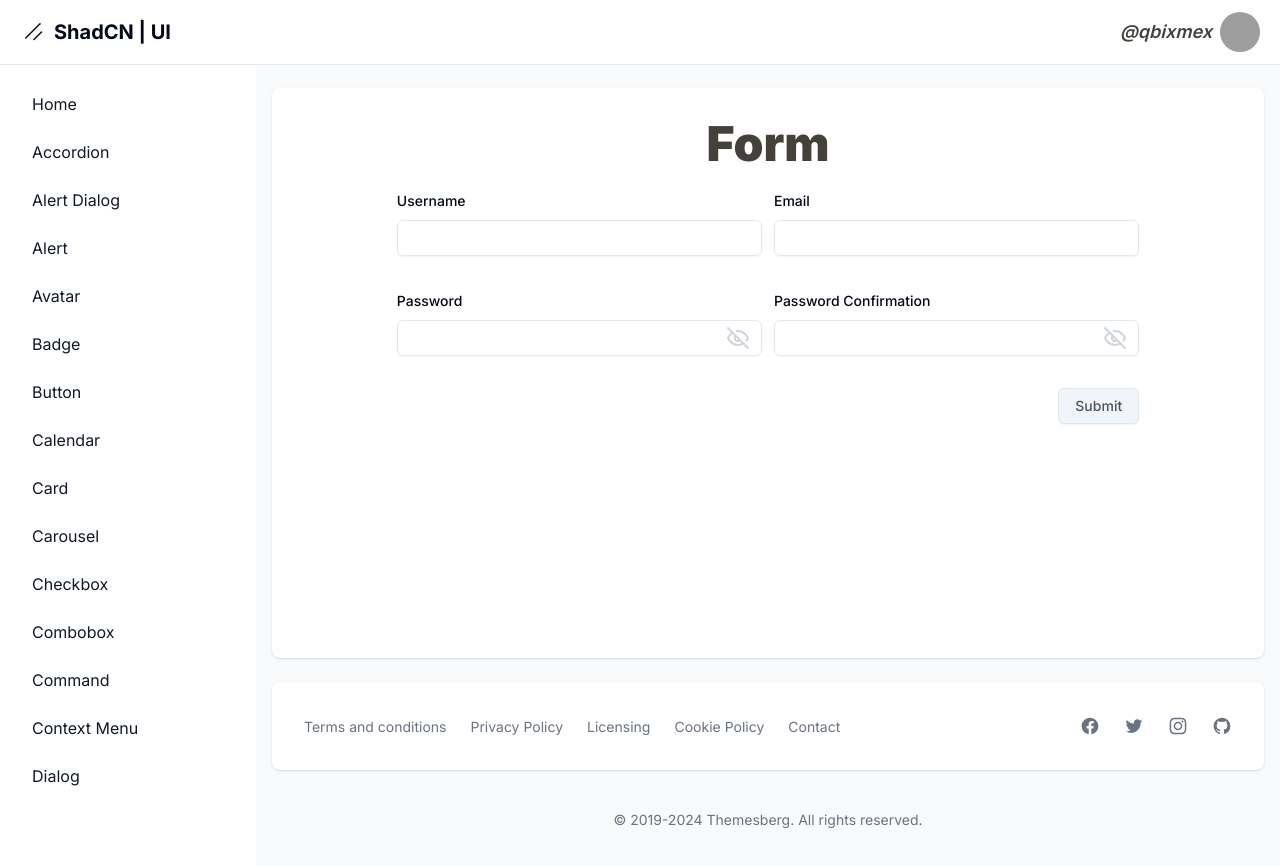
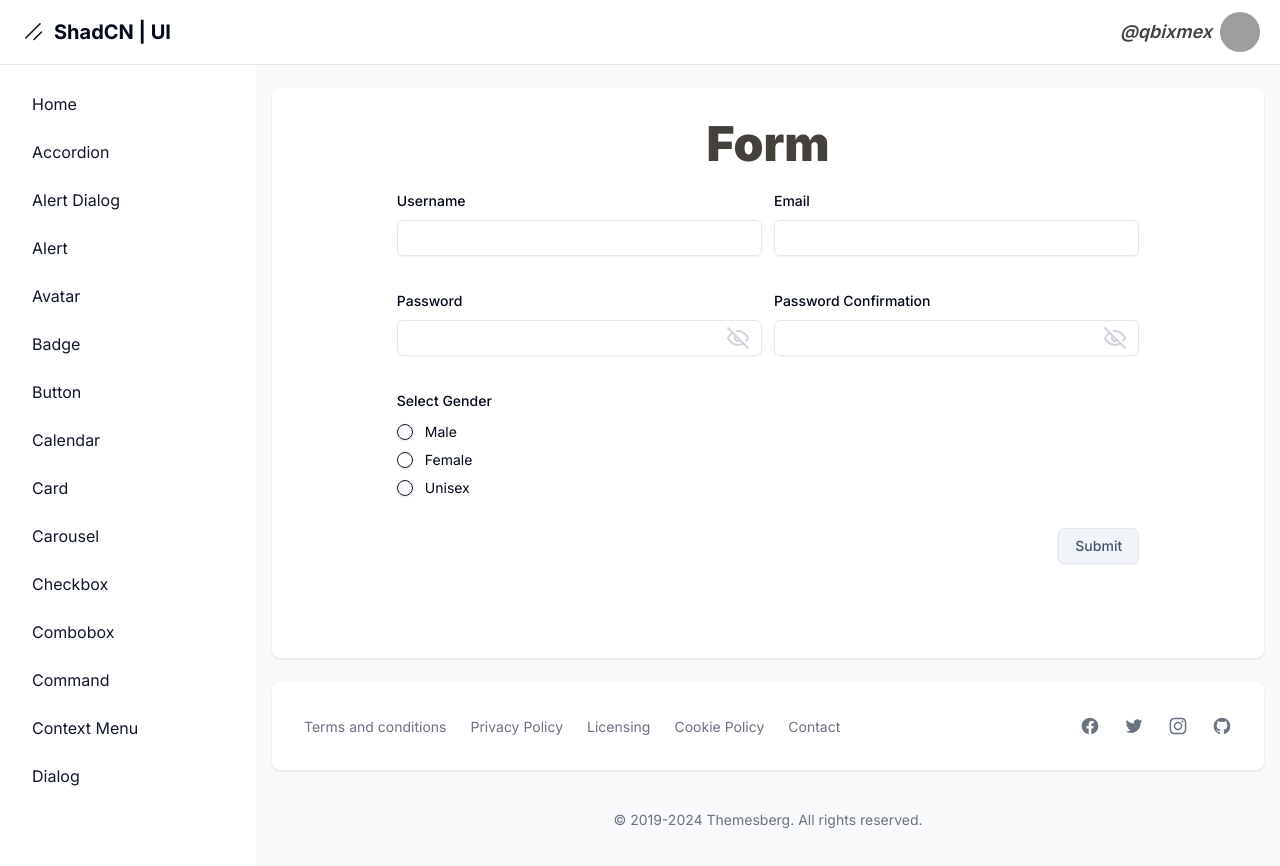
Before and after one commit to qbixmex/shadcn, a Next.js app: page /dashboard/form in a window 1280 px wide. Shown: the top 866 px of the page. Built offline with nearby package versions, Linux system fonts and the light colour scheme; grey boxes are pictures that could not be loaded.

Commit message:
form-radio-group

```diff
--- a/package.json
+++ b/package.json
@@ -1,6 +1,6 @@
 {
   "name": "shadcd-dashboard",
-  "version": "0.28.0",
+  "version": "0.28.1",
   "private": true,
   "scripts": {
     "dev": "next dev",
--- a/src/modules/form/form.component.tsx
+++ b/src/modules/form/form.component.tsx
@@ -10,12 +10,16 @@
 import { Title } from "../components";
 import { Button } from "@/components/ui/button";
 import { EyeIcon, EyeOffIcon } from "lucide-react";
+import { RadioGroup, RadioGroupItem } from "@/components/ui/radio-group"
 
 const formSchema = z.object({
   username: z.string().min(2).max(10),
   email: z.string().email(),
   password: z.string().min(6).max(20),
   passwordConfirmation: z.string().min(6).max(20),
+  gender: z.enum(["male", "female", "unisex"], {
+    message: "Select gender clouting.",
+  }),
 }).refine(data => data.password === data.passwordConfirmation, {
   message: "Password Confirmation does't match !",
   path: ["passwordConfirmation"],
@@ -29,7 +33,7 @@
       username: "",
       email: "",
       password: "",
-      passwordConfirmation: ""
+      passwordConfirmation: "",
     },
   });
 
@@ -131,6 +135,55 @@
                 )}
               />
             </div>
+            <div>
+              <FormField
+                control={form.control}
+                name="gender"
+                render={({ field }) => (
+                  <FormItem className="space-y-3">
+                    <FormLabel>Select Gender</FormLabel>
+                    <FormControl>
+                      <RadioGroup
+                        onValueChange={field.onChange}
+                        defaultValue={field.value}
+                        className="flex flex-col space-y-1"
+                      >
+
+                        {/* MALE */}
+                        <FormItem className="flex items-center space-x-3 space-y-0">
+                          <FormControl>
+                            <RadioGroupItem value="male" />
+                          </FormControl>
+                          <FormLabel className="font-normal">
+                            Male
+                          </FormLabel>
+                        </FormItem>
+
+                        {/* FEMALE */}
+                        <FormItem className="flex items-center space-x-3 space-y-0">
+                          <FormControl>
+                            <RadioGroupItem value="female" />
+                          </FormControl>
+                          <FormLabel className="font-normal">
+                            Female
+                          </FormLabel>
+                        </FormItem>
+
+                        {/* UNISEX */}
+                        <FormItem className="flex items-center space-x-3 space-y-0">
+                          <FormControl>
+                            <RadioGroupItem value="unisex" />
+                          </FormControl>
+                          <FormLabel className="font-normal">Unisex</FormLabel>
+                        </FormItem>
+
+                      </RadioGroup>
+                    </FormControl>
+                    <FormMessage />
+                  </FormItem>
+                )}
+              />
+            </div>
             <div className="text-right md:text-right">
               <Button type="submit" variant="secondary" className="w-full md:w-fit">Submit</Button>
             </div>
```
